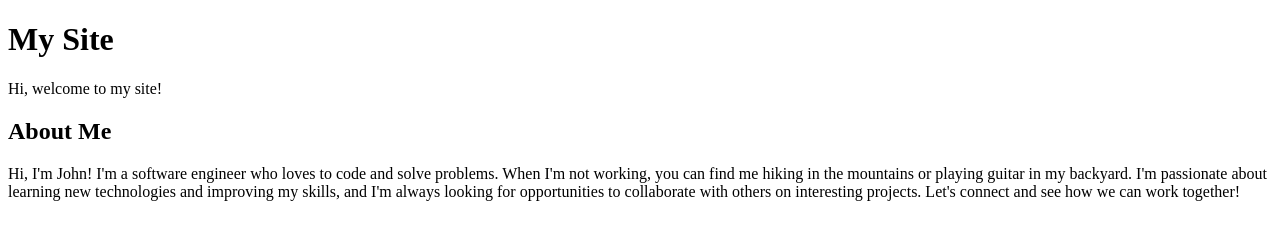
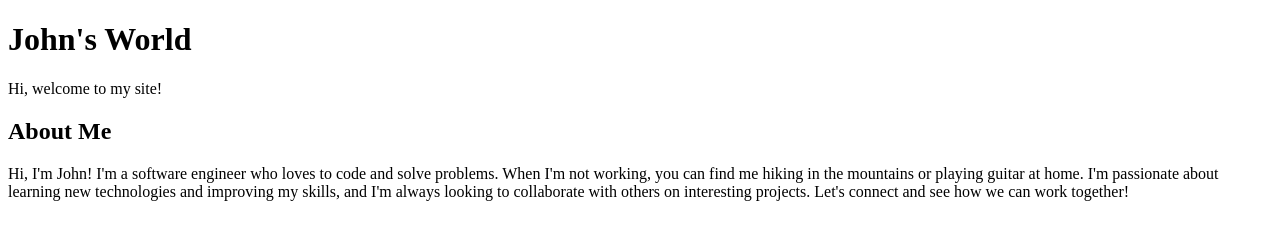
Before and after one commit to fourls/gitsample, a plain HTML site: page index.html in a window 1280 px wide. Drawn offline with Linux system fonts and the light colour scheme.

Commit message:
Modify wording

```diff
--- a/index.html
+++ b/index.html
@@ -9,13 +9,13 @@
 </head>
 
 <body>
-    <h1>My Site</h1>
+    <h1>John's World</h1>
     <p>Hi, welcome to my site!</p>
     <section id="about">
         <h2>About Me</h2>
         <p>Hi, I'm John! I'm a software engineer who loves to code and solve problems. When I'm not working, you can
-            find me hiking in the mountains or playing guitar in my backyard. I'm passionate about learning new
-            technologies and improving my skills, and I'm always looking for opportunities to collaborate with others on
+            find me hiking in the mountains or playing guitar at home. I'm passionate about learning new
+            technologies and improving my skills, and I'm always looking to collaborate with others on
             interesting projects. Let's connect and see how we can work together!</p>
     </section>
 </body>
```
